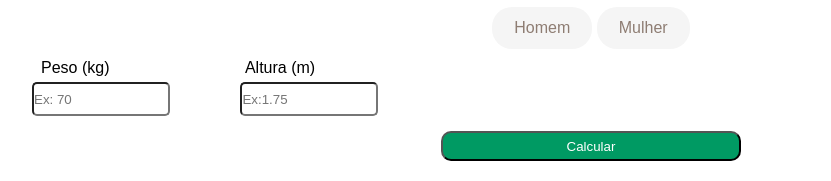
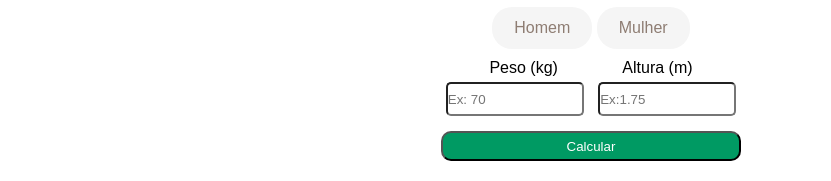
Before and after one commit to vinikruger12/calculadora-imc, a plain HTML site: page index.html in a window 1280 px wide. Shown: the part 693-874 px from the top of the page, without its empty margins (49-880 px from the left). Drawn offline with Linux system fonts and the light colour scheme.

Commit message:
Update style.css

```diff
--- a/style.css
+++ b/style.css
@@ -124,7 +124,7 @@ input[type="radio"]:checked + label {
 div{
     display: flex;
     flex-direction: column;
-    align-items: flex-start;
+    text-align: center;
 }
 
 div p{
@@ -132,14 +132,11 @@ div p{
 
 }
 
-div > p > span.um{
-    margin-left: 70px;
+div span{
+    padding: 0px 30px;
+    justify-content: center;
+
 }
-
-div > p > span.dois{
-    margin-left: 131px;
-}
-
 
 
 div input {
@@ -147,7 +144,7 @@ div input {
     width: 134px;
     height: 30px;
     border-radius: 5px;
-    margin-left: 61px;
+
 }
 
 p.botao{
```
